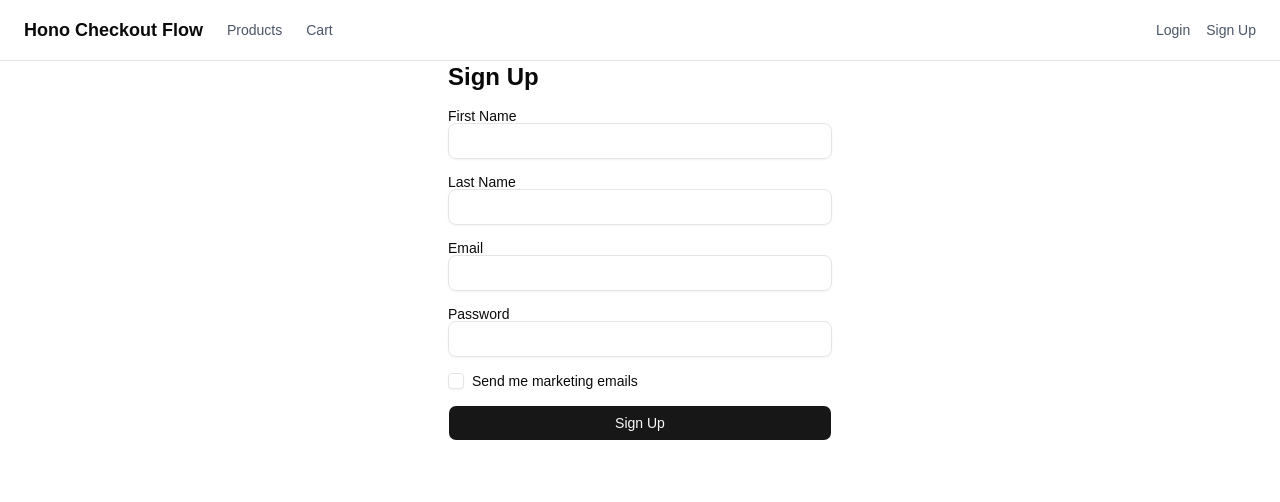
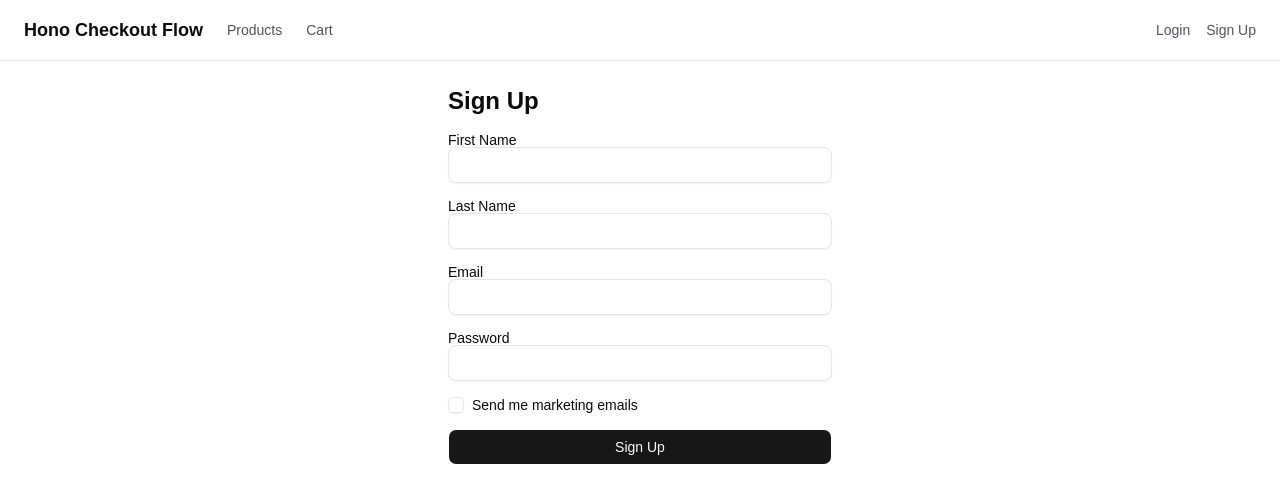
Before and after one commit to bbornino/hono_checkout_flow, a React (Vite) app in the folder frontend/: page /signup in a window 1280 px wide. Shown: the top 502 px of the page. Built offline with nearby package versions, Linux system fonts and the light colour scheme; no server answers.

Commit message:
Restore main padding wrapper lost during route additions

```diff
--- a/frontend/src/App.tsx
+++ b/frontend/src/App.tsx
@@ -15,6 +15,7 @@ function App() {
     <div>
       <Navbar />
 
+      <main className='p-6'>
         <Routes>
           <Route path="/" element = {<Home />} />
           <Route path="/login" element={<Login />} />
@@ -28,6 +29,7 @@ function App() {
             <Route path='/checkout' element={<Checkout />} />
           </Route>
         </Routes>
+      </main>
     </div>
   )
 }
```
Lines whose indentation alone changed are shown as unchanged.
